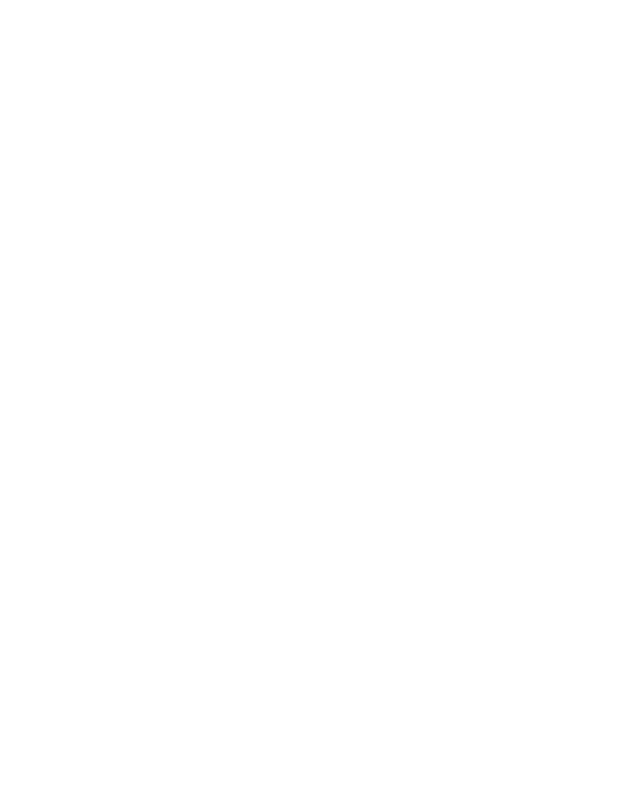
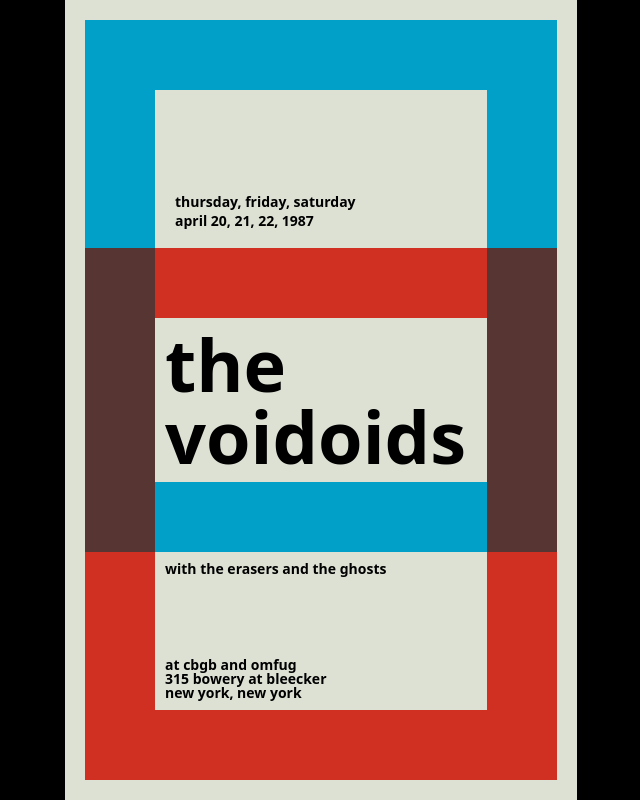
Before and after one commit to jonghwa3471/concert-poster, a website built with Vite: page index.html in a window 1280 px wide. Shown: the whole page, without its empty margins (319-959 px from the left). Built offline with nearby package versions, Linux system fonts and the light colour scheme.

Commit message:
clone finished

```diff
--- a/index.html
+++ b/index.html
@@ -6,5 +6,42 @@
     <link rel="stylesheet" href="./styles/style.scss" />
     <title>Concert Poster</title>
   </head>
-  <body></body>
+  <body>
+    <div class="poster">
+      <div class="poster__container">
+        <div class="container__box"></div>
+        <div class="container__box"></div>
+        <div class="container__box">
+          <span>thursday, friday, saturday</span>
+          <span>april 20, 21, 22, 1987</span>
+        </div>
+        <div class="container__box"></div>
+      </div>
+      <div class="poster__container">
+        <div class="container__box"></div>
+        <div class="container__box"></div>
+        <div class="container__box"></div>
+        <div class="container__box">
+          <h3>
+            the <br />
+            voidoids
+          </h3>
+        </div>
+        <div class="container__box"></div>
+      </div>
+      <div class="poster__container">
+        <div class="container__box"></div>
+        <div class="container__box">
+          <span>with the erasers and the ghosts</span>
+          <span
+            >at cbgb and omfug <br />
+            315 bowery at bleecker <br />
+            new york, new york</span
+          >
+        </div>
+        <div class="container__box"></div>
+        <div class="container__box"></div>
+      </div>
+    </div>
+  </body>
 </html>
--- a/styles/reset.scss
+++ b/styles/reset.scss
@@ -127,3 +127,7 @@
   border-collapse: collapse;
   border-spacing: 0;
 }
+
+* {
+  box-sizing: border-box;
+}
--- a/styles/style.scss
+++ b/styles/style.scss
@@ -1 +1,95 @@
 @import "./reset.scss";
+
+$blue: #00a0c8;
+$red: #cf3022;
+$brown: #573533;
+$white: #dce1d4;
+
+body {
+  height: 100vh;
+  font-family: system-ui, -apple-system, BlinkMacSystemFont, "Segoe UI", Roboto,
+    Oxygen, Ubuntu, Cantarell, "Open Sans", "Helvetica Neue", sans-serif;
+  background-color: black;
+  display: flex;
+  justify-content: center;
+  align-items: center;
+}
+
+.poster {
+  padding: 20px;
+  background-color: $white;
+  width: 40%;
+  height: 100%;
+  display: grid;
+  grid-template-rows: repeat(3, 1fr);
+  .poster__container:first-child {
+    background-color: $red;
+    display: grid;
+    grid-template-columns: 70px 1fr 70px;
+    grid-template-rows: 70px 1fr;
+    .container__box:first-child {
+      grid-column: 1 / -1;
+    }
+    .container__box:first-child,
+    .container__box:nth-child(2),
+    .container__box:last-child {
+      background-color: $blue;
+    }
+    .container__box:nth-child(3) {
+      background-color: $white;
+      font-size: 14px;
+      font-weight: bold;
+      display: flex;
+      justify-content: flex-end;
+      flex-direction: column;
+      padding: 20px;
+      gap: 5px;
+    }
+  }
+  .poster__container:nth-child(2) {
+    display: grid;
+    grid-template-columns: 70px 1fr 70px;
+    grid-template-rows: 70px 1fr 70px;
+
+    .container__box:first-child,
+    .container__box:nth-child(3) {
+      background-color: $brown;
+      grid-row: span 3;
+    }
+    .container__box:nth-child(2) {
+      background-color: $red;
+      grid-column: 2 / 3;
+    }
+    .container__box:nth-child(4) {
+      font-size: 72px;
+      font-weight: bold;
+      display: flex;
+      padding: 10px;
+      align-items: flex-end;
+    }
+    .container__box:last-child {
+      background-color: $blue;
+    }
+  }
+  .poster__container:last-child {
+    display: grid;
+    grid-template-columns: 70px 1fr 70px;
+    grid-template-rows: 1fr 70px;
+    .container__box:first-child,
+    .container__box:nth-child(3) {
+      grid-row: span 2;
+      background-color: $red;
+    }
+    .container__box:nth-child(2) {
+      display: flex;
+      flex-direction: column;
+      justify-content: space-between;
+      padding: 10px;
+      font-weight: bold;
+      font-size: 14px;
+    }
+    .container__box:last-child {
+      background-color: $red;
+    }
+  }
+}
```
